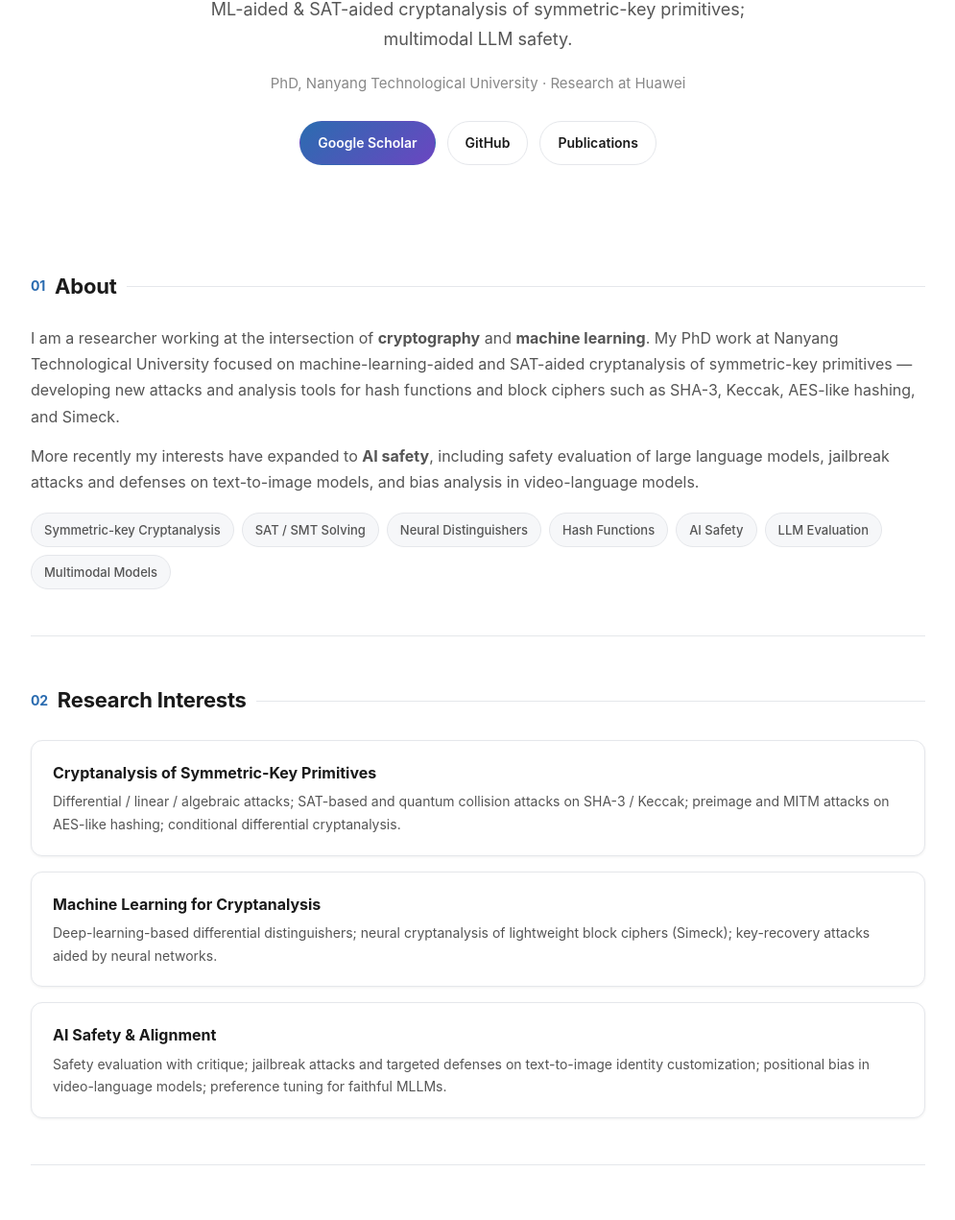
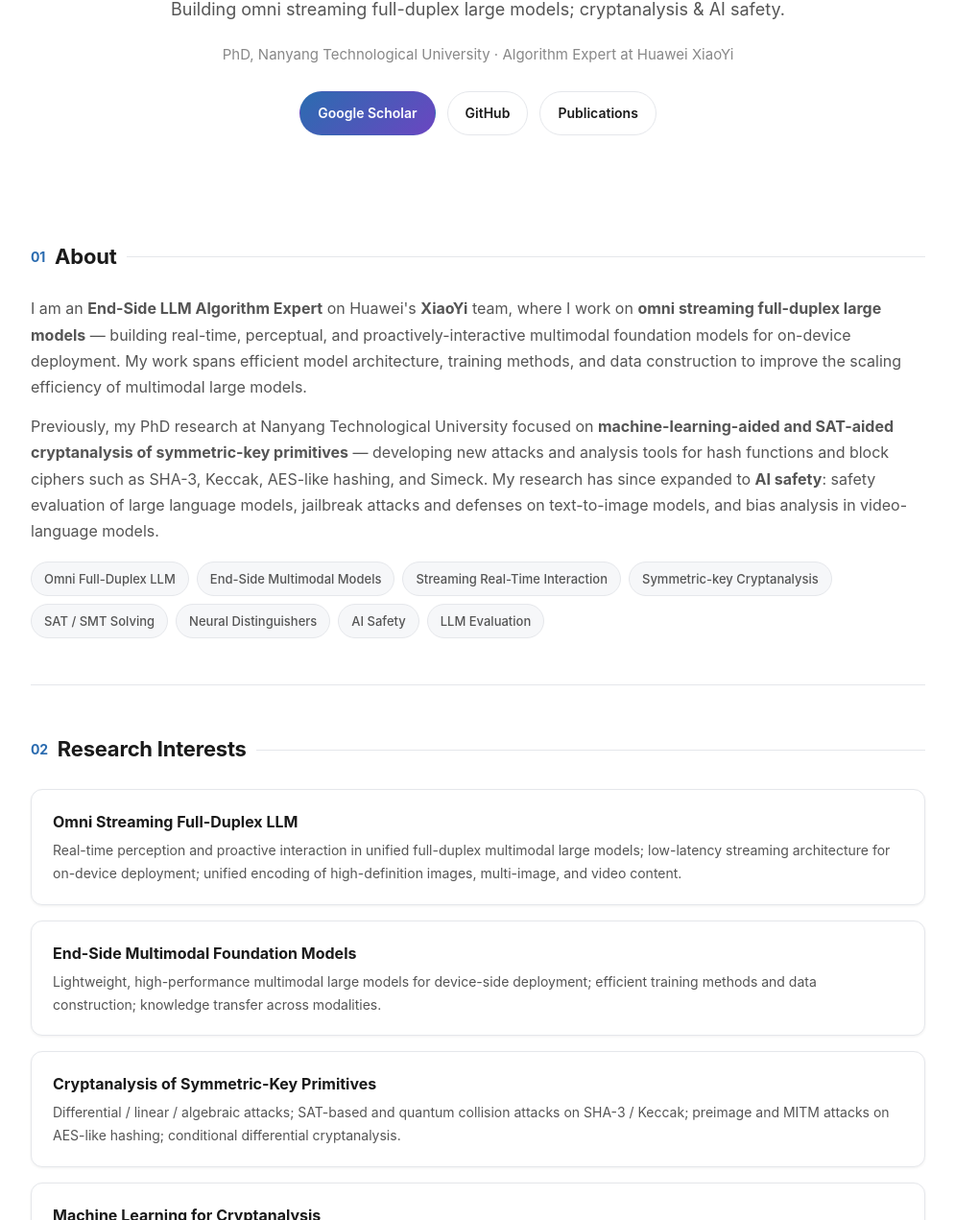
Before and after one commit to TuYi0521/tuyi-cv, a plain HTML site: page index.html in a window 1280 px wide. Shown: the part 395-1666 px from the top of the page at 96% size, without its empty margins (142-1137 px from the left). Drawn offline with Linux system fonts and the light colour scheme.

Commit message:
Update profile: end-side LLM expert role & omni full-duplex research

```diff
--- a/index.html
+++ b/index.html
@@ -3,8 +3,8 @@
 <head>
 <meta charset="utf-8">
 <meta name="viewport" content="width=device-width,initial-scale=1">
-<title>Tu Yi — Researcher in Cryptanalysis & AI Safety</title>
-<meta name="description" content="Tu Yi — PhD, Nanyang Technological University. Research on ML-aided and SAT-aided cryptanalysis of symmetric-key primitives, and AI safety.">
+<title>Tu Yi — End-Side LLM Expert · Huawei XiaoYi</title>
+<meta name="description" content="Tu Yi — End-Side LLM Algorithm Expert at Huawei XiaoYi. Working on omni streaming full-duplex large models, cryptanalysis, and AI safety. PhD, Nanyang Technological University.">
 <style>
 :root{
   --bg:#fff; --bg-soft:#f6f7f9; --card:#fff;
@@ -105,9 +105,9 @@ footer{text-align:center;padding:40px 24px 50px;color:var(--fg-mute);font-size:1
 <header class="hero">
   <div class="avatar">TY</div>
   <h1 class="name">Tu Yi</h1>
-  <p class="tagline"><span class="role">Researcher in Cryptanalysis &amp; AI Safety</span><br>
-    ML-aided &amp; SAT-aided cryptanalysis of symmetric-key primitives; multimodal LLM safety.</p>
-  <p class="affil">PhD, Nanyang Technological University &middot; Research at Huawei</p>
+  <p class="tagline"><span class="role">End-Side LLM Algorithm Expert · Huawei XiaoYi</span><br>
+    Building omni streaming full-duplex large models; cryptanalysis &amp; AI safety.</p>
+  <p class="affil">PhD, Nanyang Technological University &middot; Algorithm Expert at Huawei XiaoYi</p>
   <div class="hero-links">
     <a class="btn primary" href="https://scholar.google.com/citations?user=zPTEMQ0AAAAJ&hl=en&oi=ao" target="_blank" rel="noopener">Google Scholar</a>
     <a class="btn" href="https://github.com/TuYi0521" target="_blank" rel="noopener">GitHub</a>
@@ -118,22 +118,31 @@ footer{text-align:center;padding:40px 24px 50px;color:var(--fg-mute);font-size:1
 <main>
   <section id="about" class="about">
     <h2><span class="num">01</span>About</h2>
-    <p>I am a researcher working at the intersection of <strong>cryptography</strong> and <strong>machine learning</strong>. My PhD work at Nanyang Technological University focused on machine-learning-aided and SAT-aided cryptanalysis of symmetric-key primitives — developing new attacks and analysis tools for hash functions and block ciphers such as SHA-3, Keccak, AES-like hashing, and Simeck.</p>
-    <p>More recently my interests have expanded to <strong>AI safety</strong>, including safety evaluation of large language models, jailbreak attacks and defenses on text-to-image models, and bias analysis in video-language models.</p>
+    <p>I am an <strong>End-Side LLM Algorithm Expert</strong> on Huawei's <strong>XiaoYi</strong> team, where I work on <strong>omni streaming full-duplex large models</strong> — building real-time, perceptual, and proactively-interactive multimodal foundation models for on-device deployment. My work spans efficient model architecture, training methods, and data construction to improve the scaling efficiency of multimodal large models.</p>
+    <p>Previously, my PhD research at Nanyang Technological University focused on <strong>machine-learning-aided and SAT-aided cryptanalysis of symmetric-key primitives</strong> — developing new attacks and analysis tools for hash functions and block ciphers such as SHA-3, Keccak, AES-like hashing, and Simeck. My research has since expanded to <strong>AI safety</strong>: safety evaluation of large language models, jailbreak attacks and defenses on text-to-image models, and bias analysis in video-language models.</p>
     <div class="chips">
+      <span class="chip">Omni Full-Duplex LLM</span>
+      <span class="chip">End-Side Multimodal Models</span>
+      <span class="chip">Streaming Real-Time Interaction</span>
       <span class="chip">Symmetric-key Cryptanalysis</span>
       <span class="chip">SAT / SMT Solving</span>
       <span class="chip">Neural Distinguishers</span>
-      <span class="chip">Hash Functions</span>
       <span class="chip">AI Safety</span>
       <span class="chip">LLM Evaluation</span>
-      <span class="chip">Multimodal Models</span>
     </div>
   </section>
 
   <section id="research">
     <h2><span class="num">02</span>Research Interests</h2>
     <div class="grid">
+      <div class="card">
+        <div class="tl-title">Omni Streaming Full-Duplex LLM</div>
+        <div class="tl-desc">Real-time perception and proactive interaction in unified full-duplex multimodal large models; low-latency streaming architecture for on-device deployment; unified encoding of high-definition images, multi-image, and video content.</div>
+      </div>
+      <div class="card">
+        <div class="tl-title">End-Side Multimodal Foundation Models</div>
+        <div class="tl-desc">Lightweight, high-performance multimodal large models for device-side deployment; efficient training methods and data construction; knowledge transfer across modalities.</div>
+      </div>
       <div class="card">
         <div class="tl-title">Cryptanalysis of Symmetric-Key Primitives</div>
         <div class="tl-desc">Differential / linear / algebraic attacks; SAT-based and quantum collision attacks on SHA-3 / Keccak; preimage and MITM attacks on AES-like hashing; conditional differential cryptanalysis.</div>
@@ -172,9 +181,9 @@ footer{text-align:center;padding:40px 24px 50px;color:var(--fg-mute);font-size:1
     <h2><span class="num">04</span>Experience</h2>
     <div class="timeline">
       <div class="tl-item">
-        <div class="tl-head"><span class="tl-title">Researcher / Engineer</span><span class="tl-date">2023 — present</span></div>
-        <div class="tl-org">Huawei</div>
-        <div class="tl-desc">Research and engineering in cryptography and AI safety.</div>
+        <div class="tl-head"><span class="tl-title">End-Side LLM Algorithm Expert</span><span class="tl-date">2023 — present</span></div>
+        <div class="tl-org">Huawei · XiaoYi</div>
+        <div class="tl-desc">Building omni streaming full-duplex large models for on-device deployment; efficient multimodal foundation model architecture, training, and data construction.</div>
       </div>
       <div class="tl-item">
         <div class="tl-head"><span class="tl-title">Research Assistant / Teaching Assistant</span></div>
```
